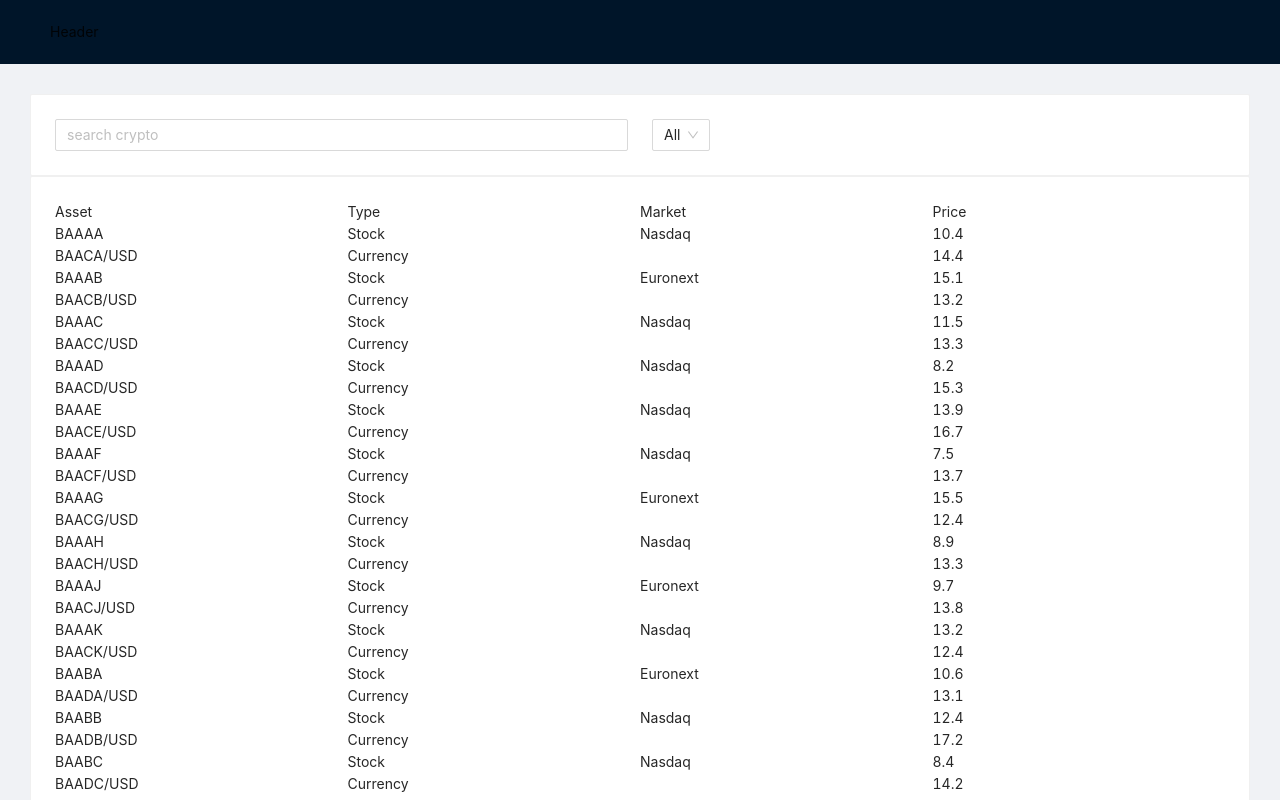
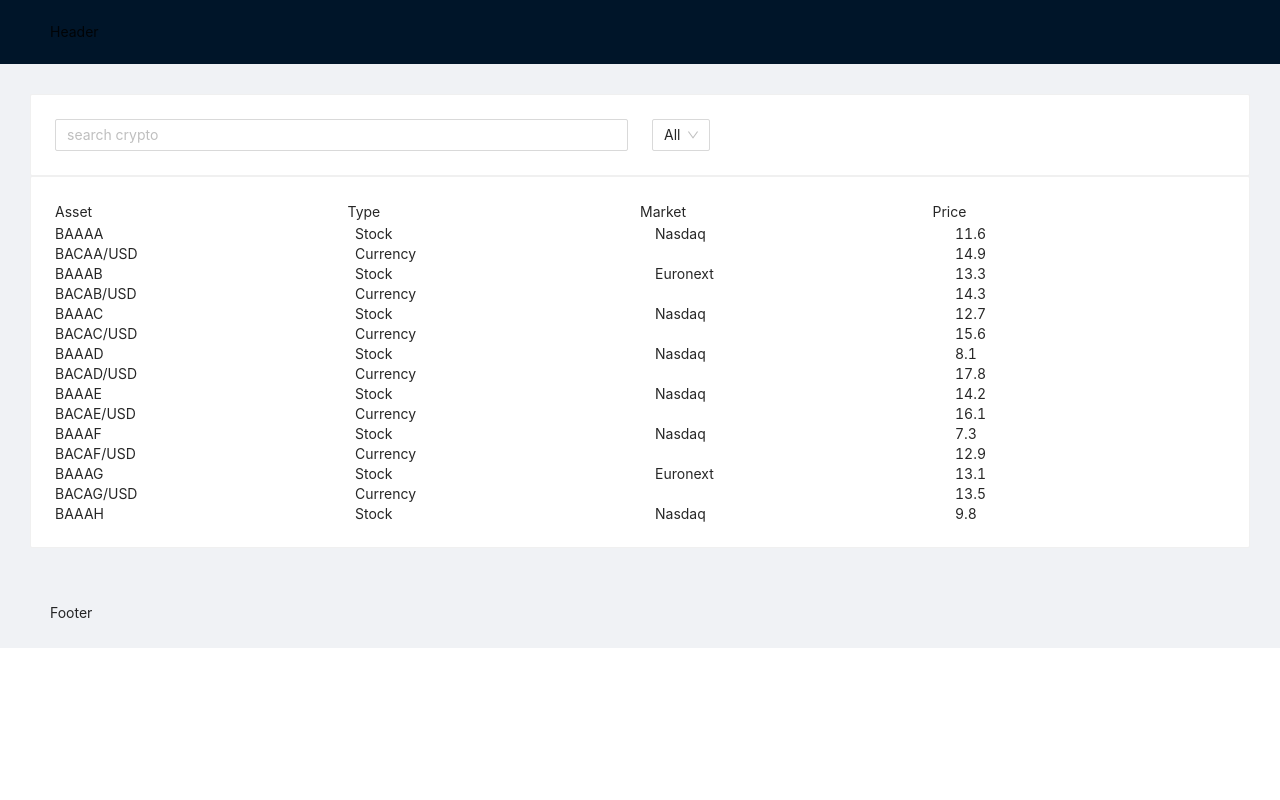
Before and after one commit to shootermv/coding-exercise-zoee, a React (Create React App) app: page / in a window 1280 px wide. Shown: the top 800 px of the page. Built offline with nearby package versions, Linux system fonts and the light colour scheme.

Commit message:
react-window

```diff
--- a/package.json
+++ b/package.json
@@ -10,6 +10,7 @@
     "@types/node": "^16.11.31",
     "@types/react": "^18.0.8",
     "@types/react-dom": "^18.0.0",
+    "@types/react-window": "^1.8.5",
     "antd": "^4.21.0",
     "millify": "^4.0.0",
     "react": "^18.1.0",
--- a/src/App.tsx
+++ b/src/App.tsx
@@ -65,18 +65,28 @@ function App() {
 
           <Row>
             <Col span={24}>
-              {filteredItems.map((item: any) => {
-                return (
-                  <Row key={item.id}>
-                    <Col span={6}>{item.assetName}</Col>
-                    <Col span={6}>{item.type}</Col>
-                    <Col span={6}>
-                      {item.type === "Stock" ? item.market : ""}
-                    </Col>
-                    <Col span={6}>{`${millify(item.price)}`}</Col>
-                  </Row>
-                );
-              })}
+
+             <List
+                itemData={filteredItems}
+                itemCount={filteredItems.length}
+                itemSize={20}
+                height={300}
+                width={1200}
+              >
+                {({data, index, style }: {data: any, index: number, style: any }) => {
+                  return (
+
+                    <Row style={style}>
+                      <Col span={6}>{data[index].assetName}</Col>
+                      <Col span={6}>{data[index].type}</Col>
+                      <Col span={6}>
+                        {data[index].type === "Stock" ? data[index].market : ""}
+                      </Col>
+                      <Col span={6}>{`${millify(data[index].price)}`}</Col>
+                    </Row>
+                  );
+                }}
+              </List>
             </Col>
           </Row>
         </Card>
--- a/src/data.ts
+++ b/src/data.ts
@@ -41,7 +41,7 @@ const getAllAssets = (n: number) => {
   return result;
 };
 
-const NUMBER_OF_ASSETS = 20;
+const NUMBER_OF_ASSETS = 200;
 const INTERVAL = 2000;
 
 const assets = getAllAssets(NUMBER_OF_ASSETS);
```
Also changed, not shown: 1 other file (tests, documents, lock files or other folders).
